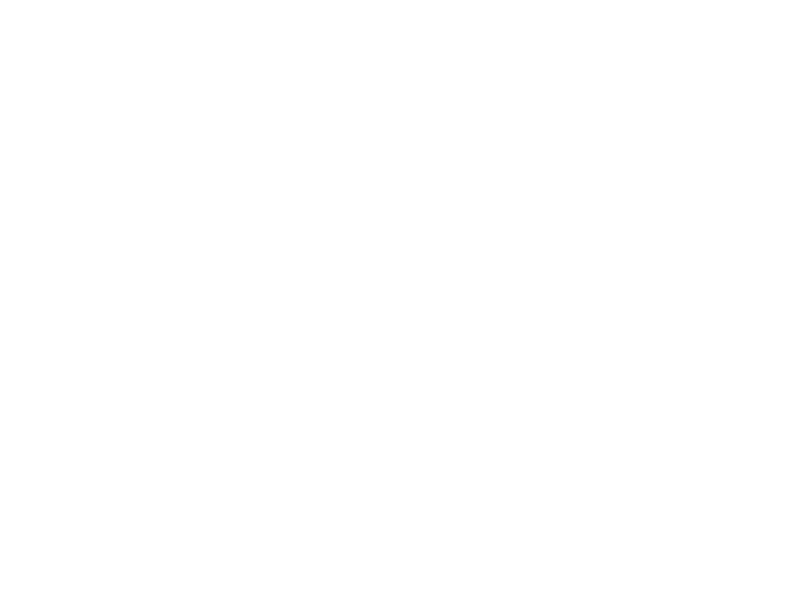
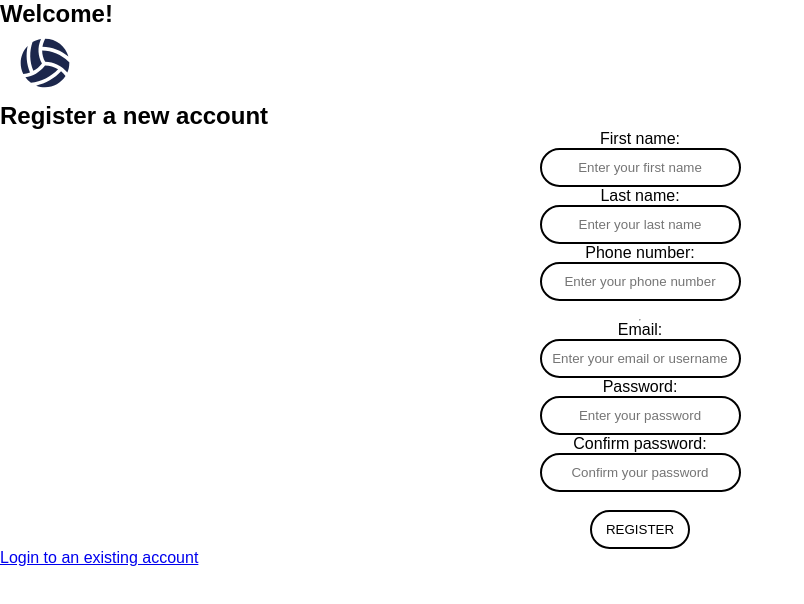
Before and after one commit to PeachyOmnivore/VolleyBall_Tracker, a React (Vite) app in the folder my-react-app/: page /registration in a window 1280 px wide. Before the commit this address had no page. Shown: the top 604 px of the page, without its empty margins (0-804 px from the left). Built offline with nearby package versions, Linux system fonts and the light colour scheme.

Commit message:
build: registration page template start

```diff
--- a/my-react-app/src/App.jsx
+++ b/my-react-app/src/App.jsx
@@ -2,6 +2,7 @@
 import { Route, Routes } from "react-router-dom";
 import Login from "./pages/login/login";
 import Home from "./pages/home/home"
+import Registration from "./pages/registration/registration";
 
 function App() {
   return (
@@ -9,6 +10,7 @@
       <Routes>
         <Route path="login" element={<Login />} />
         <Route path="home" element={<Home />} />
+        <Route path="registration" element={<Registration/>} />
       </Routes>
     </>
   );
--- /dev/null
+++ b/my-react-app/src/pages/registration/registration.jsx
@@ -0,0 +1,146 @@
+import "./registration.css"
+import { useState } from "react";
+import { useNavigate, NavLink } from "react-router-dom";
+import { post } from "../../client-Functions";
+import VolleyBallImg from "../../assets/volleyball.svg";
+
+function Registration() {
+
+  const INITIAL_STATE = {
+      firstName: "",
+      lastName: "",
+      phone: "",
+      email: "",
+      password: "",
+  };
+
+  const [registerData, setRegisterData] = useState(INITIAL_STATE);
+  const [confirmPass, setConfirmPass] = useState({ confirmPass: "" });
+  const [registerResponse, setRegisterResponse] = useState("");
+  const navigate = useNavigate();
+
+  const onInput = (event) => {
+      const { name, value } = event.target;
+
+      if (name === "confirmPass") {
+          setConfirmPass({
+              [name]: value,
+          });
+          return;
+      }
+
+      setRegisterData({
+          ...registerData,
+          [name]: value,
+      });
+  };
+
+  const handleRegister = async (event) => {
+      event.preventDefault();
+      if (registerData.password !== confirmPass.confirmPass) {
+          setRegisterResponse("Passwords do not match");
+          return;
+      }
+
+      try {
+          const data = await post(registerData, "register");
+
+          if (!data.user) {
+              setRegisterResponse(data.message);
+
+          } else {
+              setRegisterResponse("New account registered");
+              localStorage.setItem("token", data.token);
+              setTimeout(() => navigate("/"), 2000);
+              return;
+          }
+
+      } catch (err) {
+          setRegisterResponse(err.message)
+      }
+
+      event.target.reset();
+      setRegisterData(INITIAL_STATE);
+      confirmPass.confirmPass = "";
+  };
+
+  return (
+      <div className="register-container">
+          <section className="register-form-container">
+              <div className="register-header">
+                  <h1>Welcome!</h1>
+                  <img
+                      src={VolleyBallImg}
+                      width="70px"
+                      alt="Well grounded counselling logo"
+                  />
+              </div>
+              <h2>Register a new account</h2>
+              <form onSubmit={handleRegister}>
+                  <label htmlFor="firstName">First name:</label>
+                  <input
+                      type="text"
+                      name="firstName"
+                      required={true}
+                      placeholder="Enter your first name"
+                      value={registerData.firstName}
+                      onChange={onInput}
+                  />
+                  <label htmlFor="lastName">Last name:</label>
+                  <input
+                      type="text"
+                      name="lastName"
+                      required={true}
+                      placeholder="Enter your last name"
+                      value={registerData.lastName}
+                      onChange={onInput}
+                  />
+                  <label htmlFor="email">Phone number:</label>
+                  <input
+                      type="phone"
+                      name="phone"
+                      required={true}
+                      placeholder="Enter your phone number"
+                      value={registerData.phone}
+                      onChange={onInput}
+                  />
+                  <br />
+                  <hr />
+                  <label htmlFor="email">Email:</label>
+                  <input
+                      type="text"
+                      name="email"
+                      required={true}
+                      placeholder="Enter your email or username"
+                      value={registerData.email}
+                      onChange={onInput}
+                  />
+                  <label htmlFor="subject">Password:</label>
+                  <input
+                      type="password"
+                      name="password"
+                      required={true}
+                      placeholder="Enter your password"
+                      value={registerData.password}
+                      onChange={onInput}
+                  />
+                  <label htmlFor="confirmPass">Confirm password:</label>
+                  <input
+                      type="password"
+                      name="confirmPass"
+                      required={true}
+                      placeholder="Confirm your password"
+                      value={confirmPass.confirmPass}
+                      onChange={onInput}
+                  />
+                  <br />
+                  <button type="submit">REGISTER</button>
+              </form>
+              {registerResponse && <p>{registerResponse}</p>}
+              <NavLink to="/login">Login to an existing account</NavLink>
+          </section>
+      </div>
+  );
+}
+
+export default Registration
```
Also changed, not shown: my-react-app/src/pages/registration/registration.css (added).
